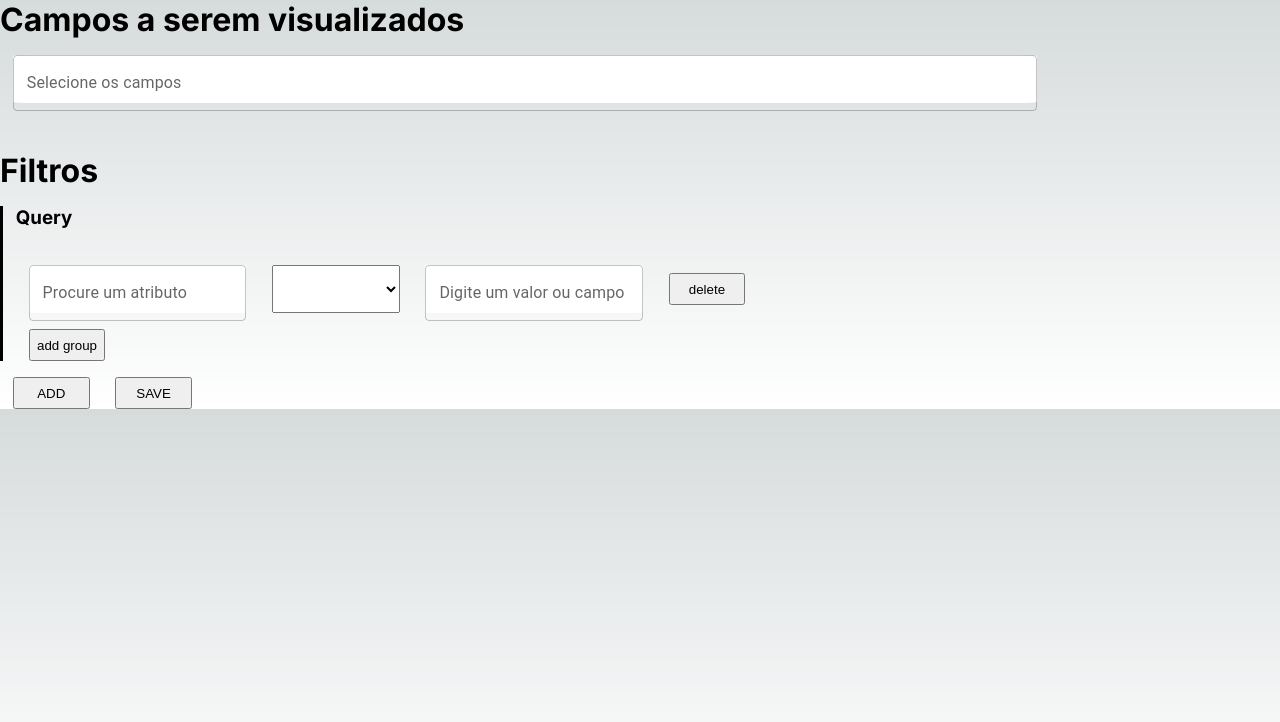
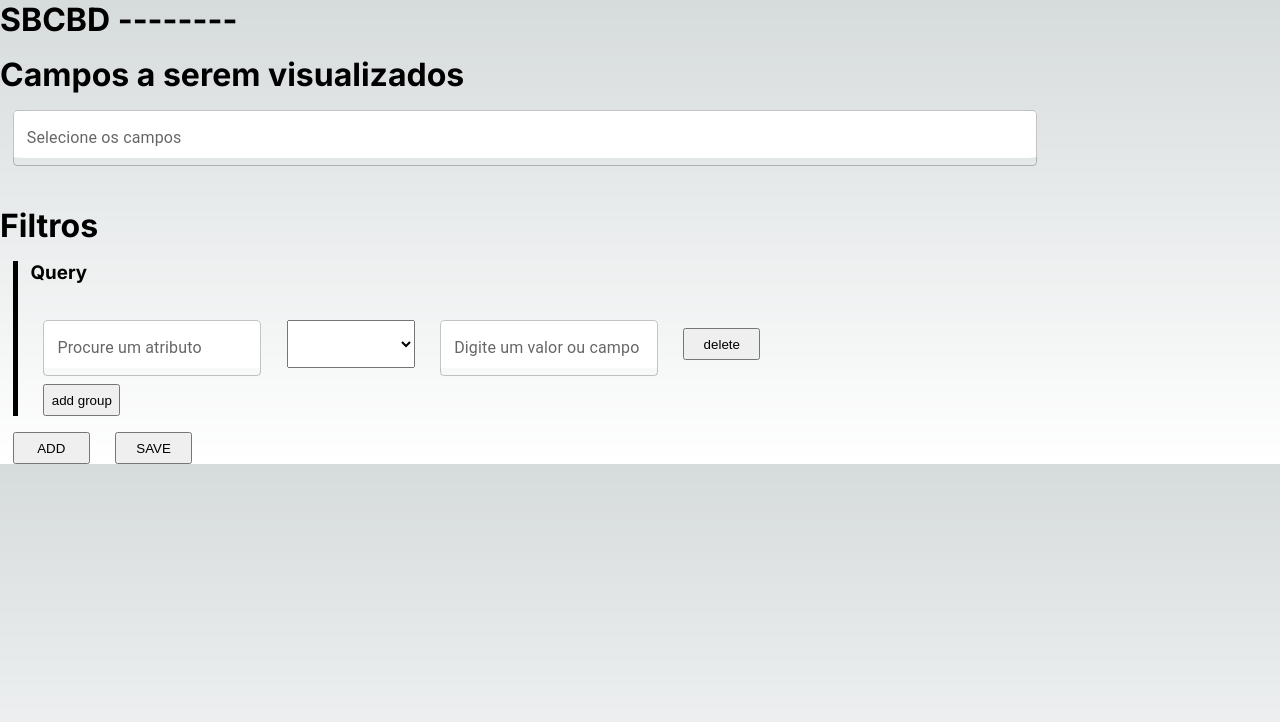
Before and after one commit to BrizaMel/MAC0332, a Next.js app in the folder front/: page / in a window 1280 px wide. Both pictures are taken after typing "Sample" into the empty fields and a click on the button "ADD". Shown: the top 722 px of the page. Built offline with nearby package versions, Linux system fonts and the light colour scheme.

Commit message:
Add header base

```diff
--- a/front/src/app/components/MultipleSelects.tsx
+++ b/front/src/app/components/MultipleSelects.tsx
@@ -4,7 +4,6 @@ import Autocomplete from "@mui/material/Autocomplete";
 export default function MultipleSelect({ values, handleProjection }: any) {
   return (
     <div>
-      <h2>{}</h2>
       {values != undefined && (
         <Autocomplete
           multiple
--- a/front/src/app/components/SelectComponent.tsx
+++ b/front/src/app/components/SelectComponent.tsx
@@ -52,6 +52,7 @@ export default function SelectComponent({
   }
 
   return (
+    <div>
       <div className="select-component">
         <h3>Query</h3> <br />
         <div style={{ display: "flex", alignItems: "center" }}>
@@ -85,6 +86,7 @@ export default function SelectComponent({
               </option>
             ))}
           </select>
+
           <Autocomplete
             freeSolo
             className="select-attr"
@@ -105,6 +107,7 @@ export default function SelectComponent({
               );
             }}
           />
+
           <button onClick={(e) => handleDelete(query)}>delete</button>
         </div>
         {subqueries && subqueries.length > 0 && (
@@ -136,11 +139,13 @@ export default function SelectComponent({
           add {subqueries && subqueries.length > 0 ? "to" : ""} group
         </button>
         <br />
+      </div>
+
       {!isLast && (
         <select
-          onChange={(e) => handleSelectedLogical(e.target.value)}
           className="logical-select"
           style={{ marginTop: 40 }}
+          onChange={(e) => handleSelectedLogical(e.target.value)}
         >
           <option value="empty"></option>
           {schemaInfo.logical_operators.map((op) => (
--- a/front/src/app/globals.css
+++ b/front/src/app/globals.css
@@ -40,7 +40,7 @@
   --card-border-rgb: 131, 134, 135;
 }
 
-@media (prefers-color-scheme: dark) {
+@media (prefers-color-scheme: white) {
   :root {
     --foreground-rgb: 255, 255, 255;
     --background-start-rgb: 0, 0, 0;
@@ -124,6 +124,8 @@ button {
   margin-top: 2vh;
   margin-bottom: 2vh;
   border-left-style: solid;
+  border-width: 5px;
+  margin-left: 1vw;
   padding-left: 1vw;
 }
 
--- a/front/src/app/page.tsx
+++ b/front/src/app/page.tsx
@@ -53,6 +53,7 @@ export default function Home() {
 
   return (
     <main>
+      <h1>SBCBD --------</h1>
       <h1>Campos a serem visualizados</h1>
       <MultipleSelect
         values={schemaInfo?.attributes}
--- a/front/src/helper/StringHelper.tsx
+++ b/front/src/helper/StringHelper.tsx
@@ -10,6 +10,9 @@ function convertReadableStringToPath(str: string): string {
 export function generateStringFromQueryArray(
   query: QueryModelExport[]
 ): string {
+  // TO-DO
+  // const isNumber = query[0].selectedValue.toString().match("")
+
   var base = "(";
   query.forEach((q) => {
     base += `${convertReadableStringToPath(q.selectedAttribute)} ${
```
Lines whose indentation alone changed are shown as unchanged.
